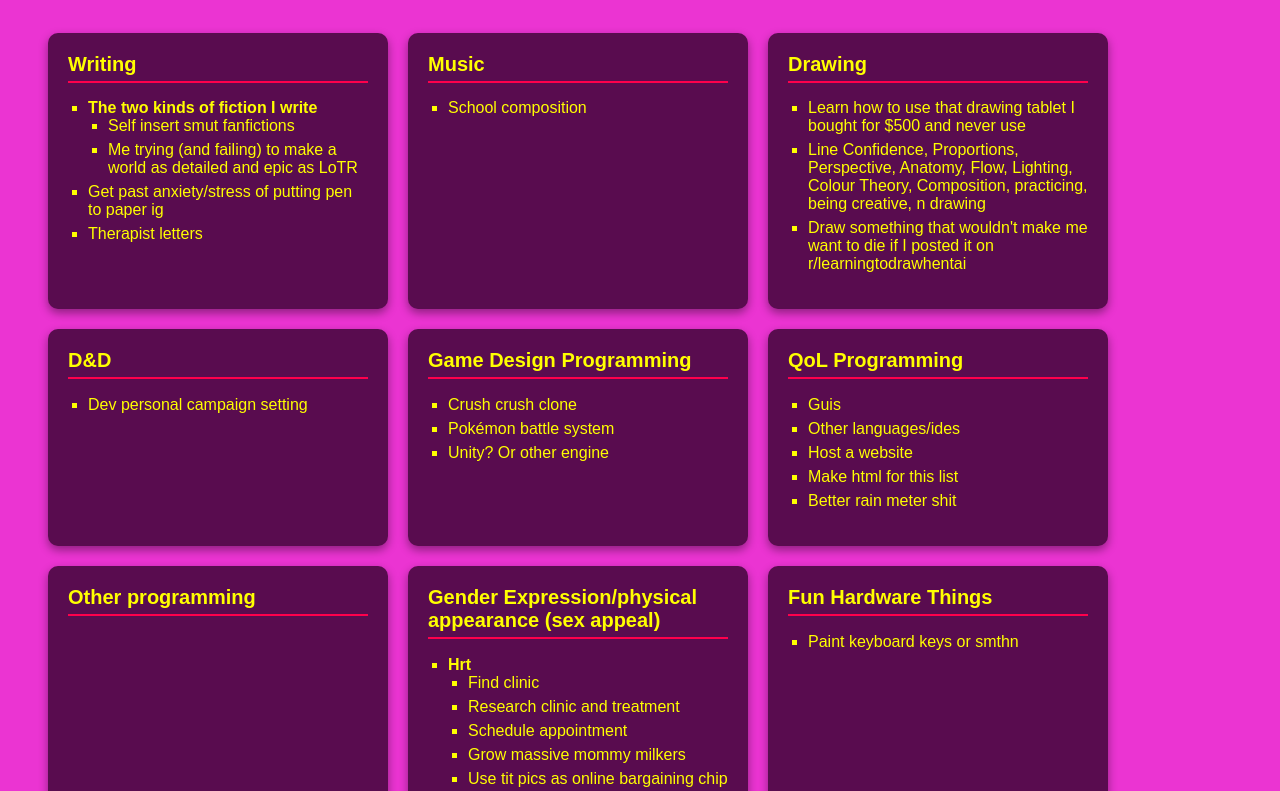
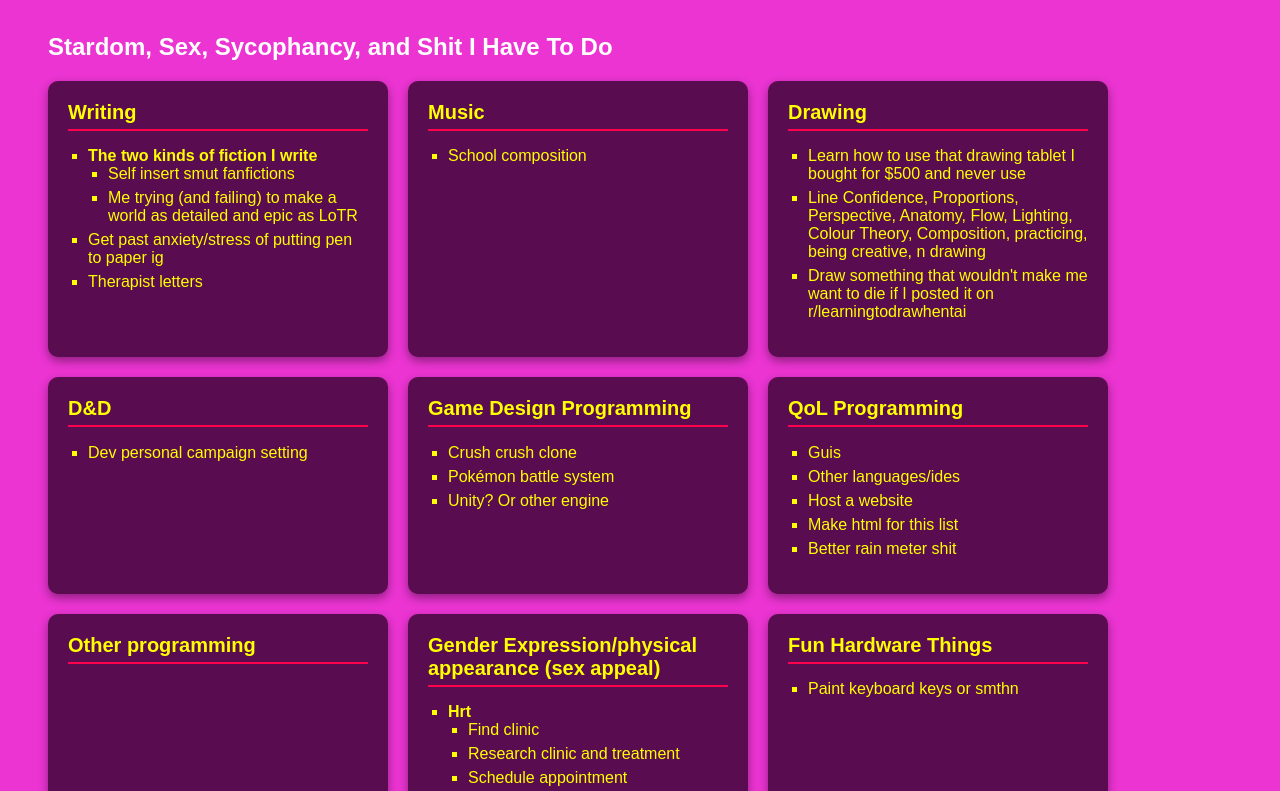
Before and after one commit to gloriousmarra/scheduleTest2, a plain HTML site: page index.html in a window 1280 px wide. Shown: the part 247-1038 px from the top of the page. Drawn offline with Linux system fonts and the light colour scheme.

Commit message:
Update index.html

```diff
--- a/index.html
+++ b/index.html
@@ -6,7 +6,7 @@
 <html lang="en">
 <head>
   <meta charset="UTF-8">
-  <title>Shit I Gotta Do</title>
+  <title>~💕 Shit I Gotta Do 💕~</title>
   <link rel="stylesheet" href="css/style.css">
 </head>
 <body>
@@ -19,6 +19,7 @@
     </nav>
 
   <h1>schedule</h1>
+  <h2>Stardom, Sex, Sycophancy, and Shit I Have To Do</h2>
   <div id="container"></div>
 
   <script src="js/script.js"></script>
```
